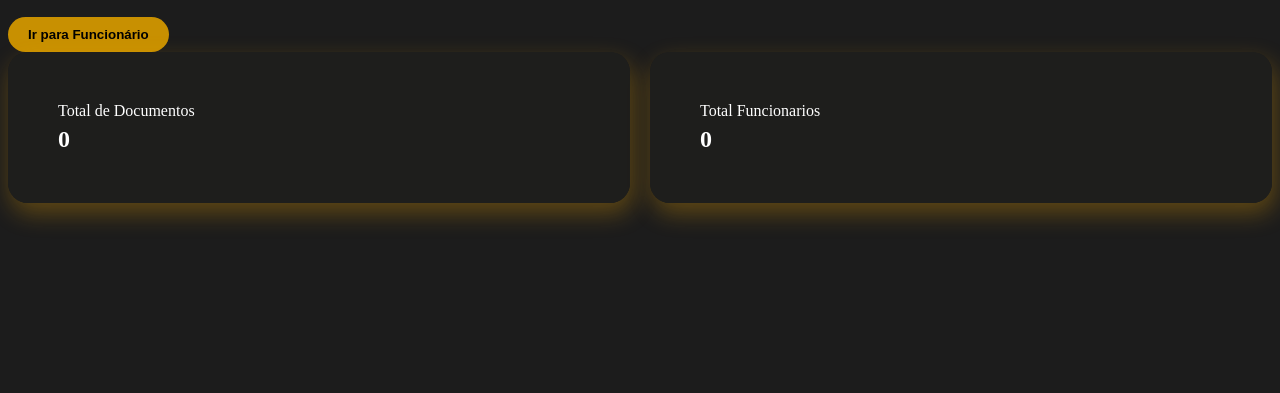
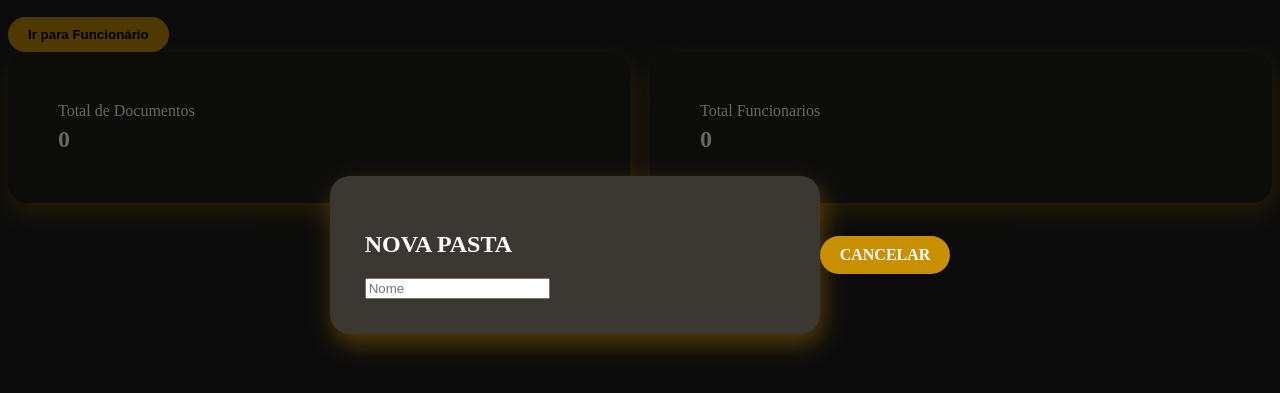
Before and after one commit to joaoppateis07-dotcom/projeto-treino, a website: page public/html/app.html in a window 1280 px wide. Shown: the part 145-538 px from the top of the page. Drawn offline with Linux system fonts and the light colour scheme.

Commit message:
card modal nova pasta

```diff
--- a/public/css/app.css
+++ b/public/css/app.css
@@ -49,11 +49,22 @@
     font-weight: bold;
     margin-top: 6px;
 }
+#modalNovaPasta {
+    position: fixed;
+    inset: 0;
+    background: rgba(0, 0, 0, 0.6);
+    display: flex;
+    align-items: center;
+    justify-content: center;
+    z-index: 1000;
+}
 #modalNovaPasta .modal-box {
-    background: rgb(59, 56, 51);
-    padding: 35px;
-    border-radius: 20px;
-    box-shadow: 3px 10px 25px rgba(252, 172, 1, 0.304);
+  background: rgb(59, 56, 51);
+  padding: 35px;
+  border-radius: 20px;
+  box-shadow: 3px 10px 25px rgba(252, 172, 1, 0.304);
+  width: 100%;
+  max-width: 420px;
 }
 .btn {
     background: rgb(200, 144, 1);
```
